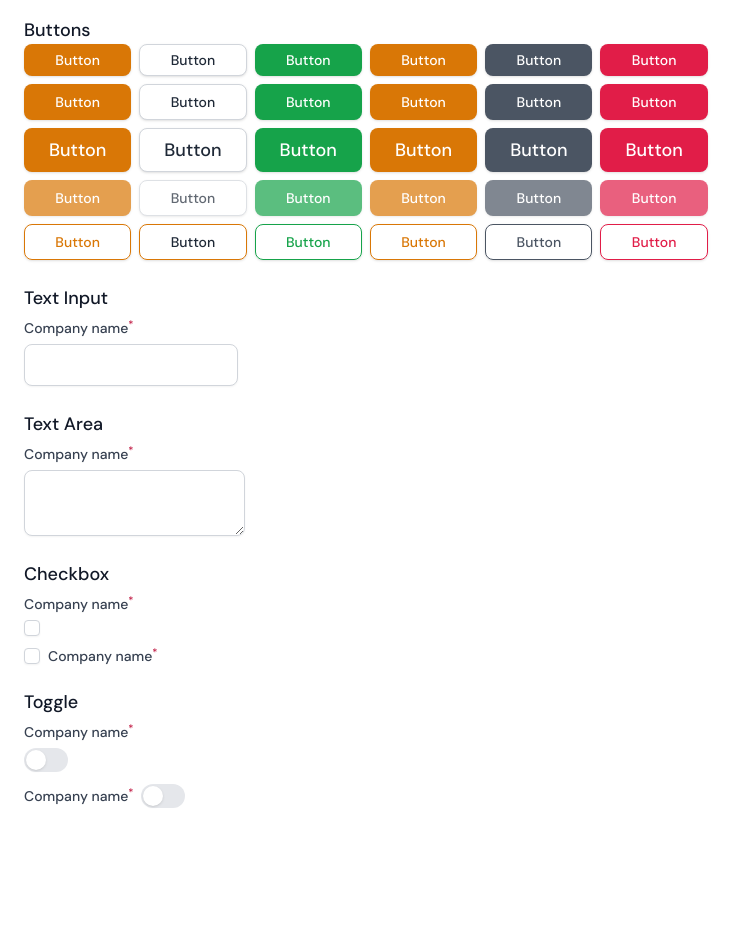
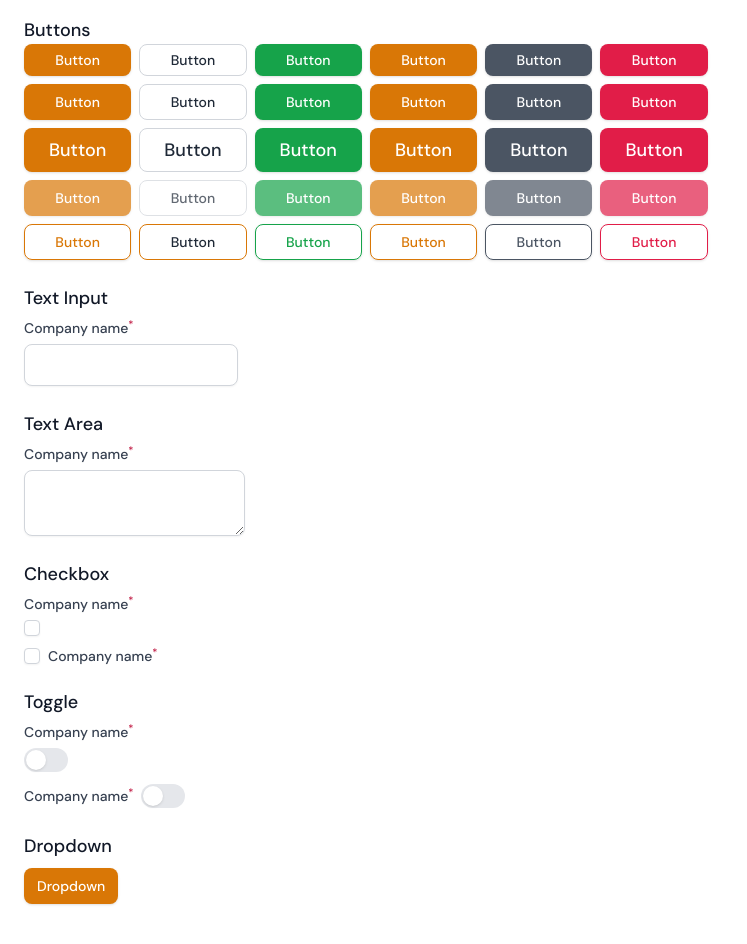
Before and after one commit to misbahansori/vue-filament-ui, a Vue app: page / in a window 1280 px wide. Shown: the part 100-1044 px from the top of the page, without its empty margins (0-747 px from the left). Before the commit the page ends 956 px from the top, so only its background shows below. Built offline with nearby package versions, Linux system fonts and the light colour scheme.

Commit message:
Feat : add dropdown

```diff
--- a/src/App.vue
+++ b/src/App.vue
@@ -1,12 +1,14 @@
 <script setup lang="ts">
 import { ref } from "vue";
-import Button from "./Components/Supports/Button.vue";
+import Button from "./Components/Button.vue";
 import TextInput from "./Components/Forms/TextInput.vue";
 import TextArea from "./Components/Forms/TextArea.vue";
 import Checkbox from "./Components/Forms/Checkbox.vue";
 import Toggle from "./Components/Forms/Toggle.vue";
 import InputGroup from "./Components/Forms/InputGroup.vue";
 import Label from "./Components/Forms/Label.vue";
+import Dropdown from "./Components/Dropdown.vue";
+import DropdownItem from "./Components/DropdownItem.vue";
 
 const company = ref("");
 const isActive = ref(false);
@@ -99,6 +101,20 @@ const isActive = ref(false);
             </InputGroup>
           </div>
         </div>
+        <div>
+          <h2 class="text-lg font-medium text-gray-900">Dropdown</h2>
+          <div class="flex flex-col gap-3 pt-2">
+            <Dropdown>
+              <Button>Dropdown</Button>
+              <template #content>
+                <DropdownItem>Helooasd</DropdownItem>
+                <DropdownItem>Helooasd</DropdownItem>
+                <DropdownItem>Helooasd</DropdownItem>
+                <DropdownItem>Helooasd</DropdownItem>
+               </template>
+            </Dropdown>
+          </div>
+        </div>
       </div>
     </div>
   </div>
--- a/src/Components/Supports/Button.vue
+++ b/src/Components/Button.vue
@@ -11,23 +11,22 @@ const buttonVariants = cva(
     "rounded-lg",
     "border",
     "py-1",
-    "font-medium",
     "outline-none",
     "transition-colors",
     "focus:ring-2",
     "focus:ring-white",
     "focus:ring-inset",
     "focus:ring-offset-2",
-    "shadow",
+    "font-medium",
   ],
   {
     variants: {
       color: {
-        primary: [],
-        success: [],
-        danger: [],
-        warning: [],
-        gray: [],
+        primary: ["shadow"],
+        success: ["shadow"],
+        danger: ["shadow"],
+        warning: ["shadow"],
+        gray: ["shadow"],
         secondary: [],
       },
       size: {
@@ -177,6 +176,7 @@ const buttonVariants = cva(
       },
     ],
     defaultVariants: {
+      color: "primary",
       size: "md",
       outlined: false,
     },
--- /dev/null
+++ b/src/Components/Dropdown.vue
@@ -0,0 +1,25 @@
+<script setup lang="ts">
+import { Menu, MenuButton, MenuItem, MenuItems } from "@headlessui/vue";
+</script>
+
+<template>
+  <Menu as="div" class="relative inline-block text-left">
+    <MenuButton>
+      <slot />
+    </MenuButton>
+    <transition
+      enter-active-class="transition ease-out duration-100"
+      enter-from-class="transform opacity-0 scale-95"
+      enter-to-class="transform opacity-100 scale-100"
+      leave-active-class="transition ease-in duration-75"
+      leave-from-class="transform opacity-100 scale-100"
+      leave-to-class="transform opacity-0 scale-95"
+    >
+      <MenuItems
+        class="absolute z-10 rounded-lg bg-white shadow-lg ring-1 ring-black/5 transition w-56 p-1"
+      >
+        <slot name="content" />
+      </MenuItems>
+    </transition>
+  </Menu>
+</template>
--- /dev/null
+++ b/src/Components/DropdownItem.vue
@@ -0,0 +1,9 @@
+<script setup lang="ts">
+import { MenuItem } from '@headlessui/vue';
+</script>
+
+<template>
+  <MenuItem as="div" class="group flex w-full items-center whitespace-nowrap rounded-md p-2 text-sm outline-none hover:bg-gray-50 focus:bg-gray-50">
+    <slot/>
+  </MenuItem>
+</template>
```
